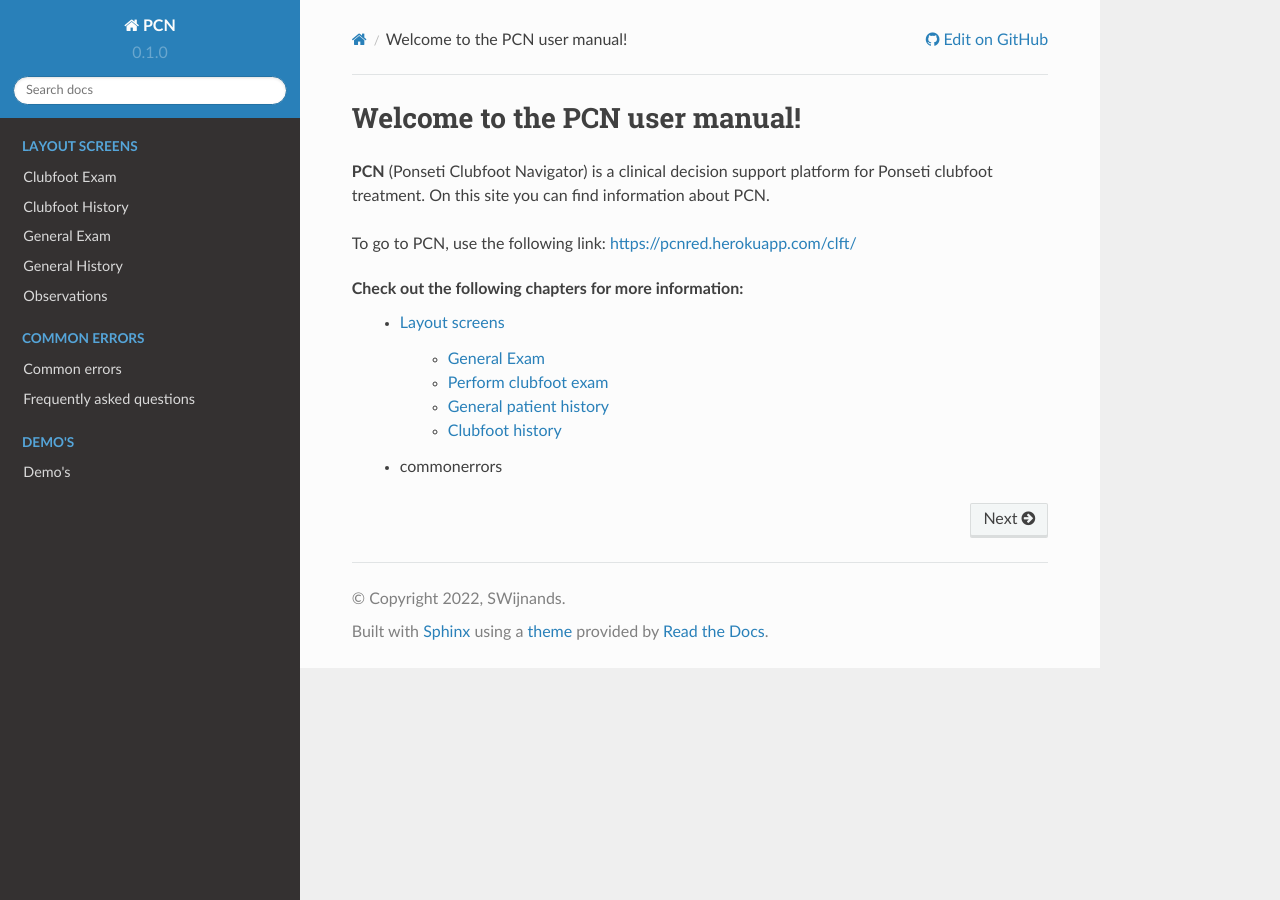
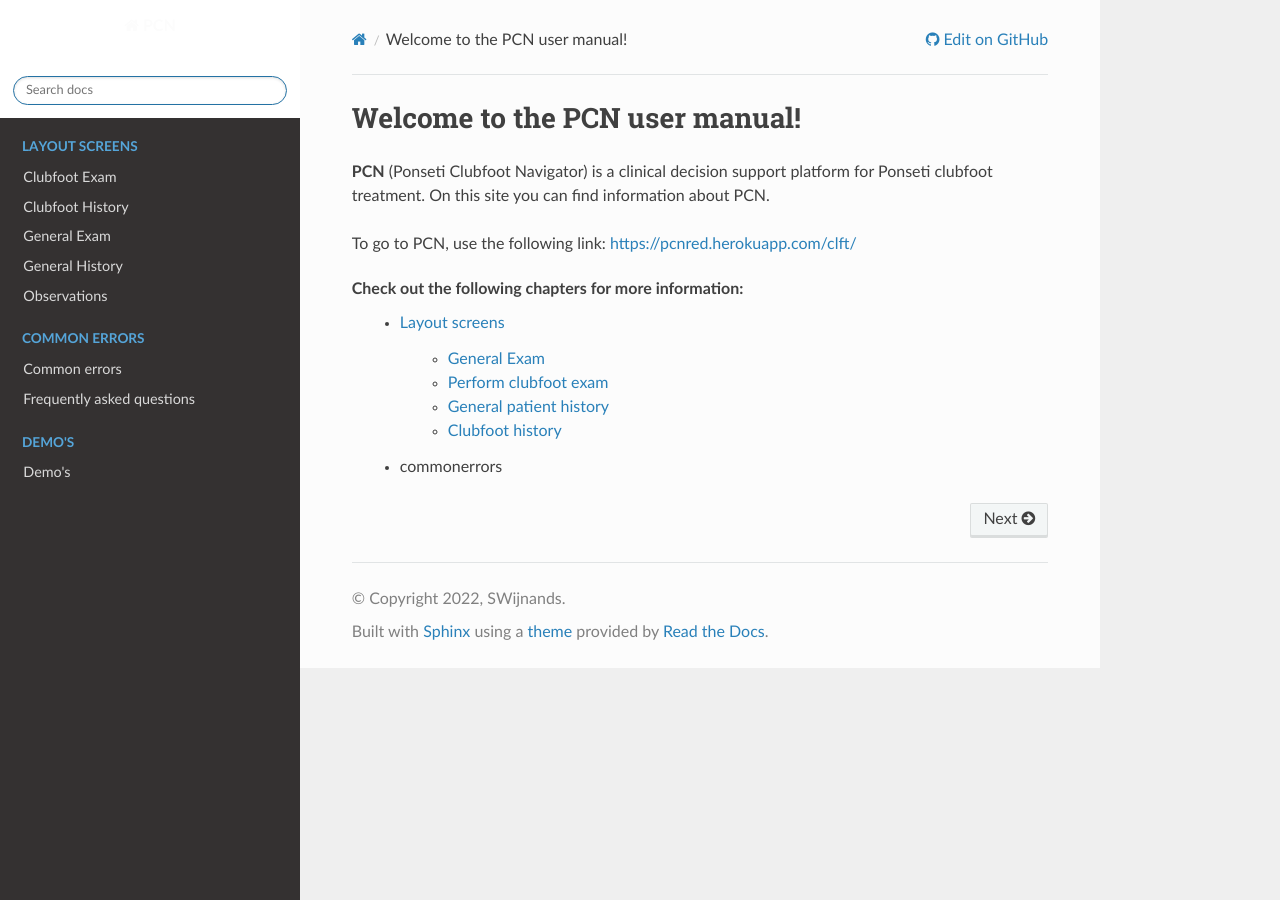
Before and after one commit to SWijnands01/PCN, a Sphinx documentation site: the page built from docs/source/index.rst, in a window 1280 px wide. Built offline with Sphinx 7.4.7 and the Read the Docs theme 2.0.0, drawn with Linux system fonts in a browser that asks for light colours.

Commit message:
Update conf.py

```diff
--- a/docs/source/conf.py
+++ b/docs/source/conf.py
@@ -32,7 +32,7 @@ templates_path = ['_templates']
 html_theme = 'sphinx_rtd_theme'
 
 html_theme_options = {
-    'relbarbgcolor': 'red'
+    'style_nav_header_background': 'white',
 }
 
 html_context = {
```
